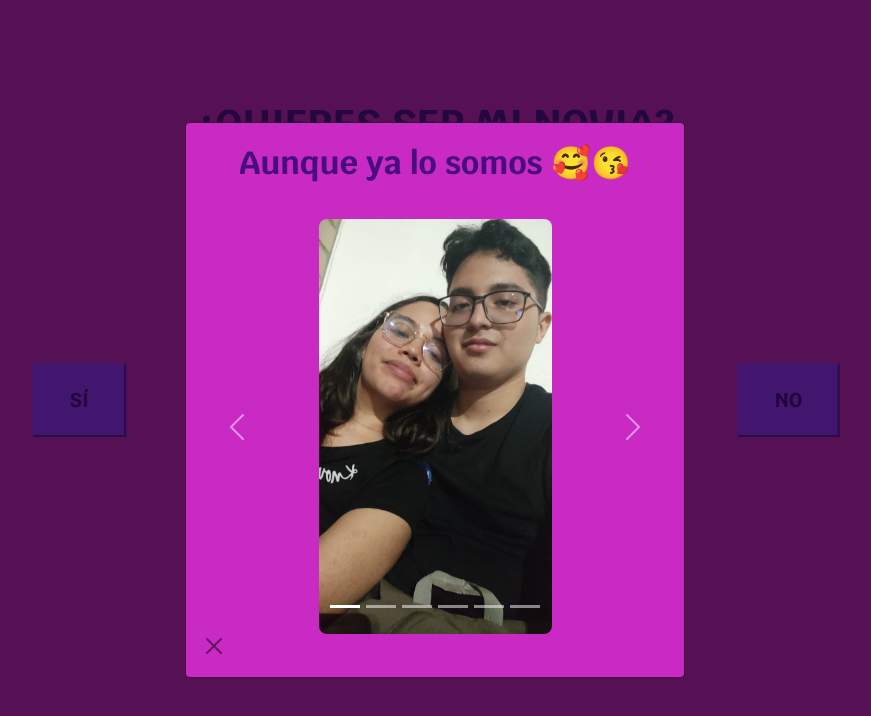
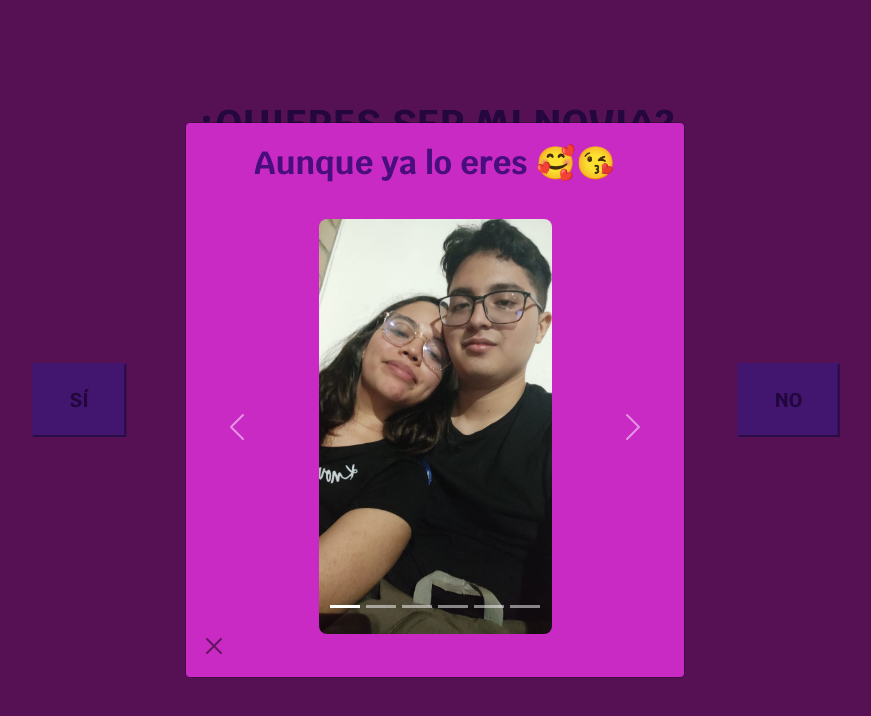
Before and after one commit to Legnatbird/-Quieres-, a plain HTML site: page index.html in a window 1280 px wide. Both pictures are taken after a click on the button "SÍ". Shown: the whole page, without its empty margins (205-1076 px from the left). Drawn offline with nearby package versions, Linux system fonts and the light colour scheme.

Commit message:
Redacción xd

```diff
--- a/index.html
+++ b/index.html
@@ -37,7 +37,7 @@
       <div class="modal-dialog modal-dialog-centered">
         <div class="modal-content">
           <div class="modal-header">
-            <h5 class="modal-title unselectable" id="exampleModalLabel">Aunque ya lo somos 🥰😘</h5>
+            <h5 class="modal-title unselectable" id="exampleModalLabel">Aunque ya lo eres 🥰😘</h5>
           </div>
           <div class="modal-body">
             <div id="carouselExampleIndicators" class="carousel slide" data-bs-ride="carousel">
```
